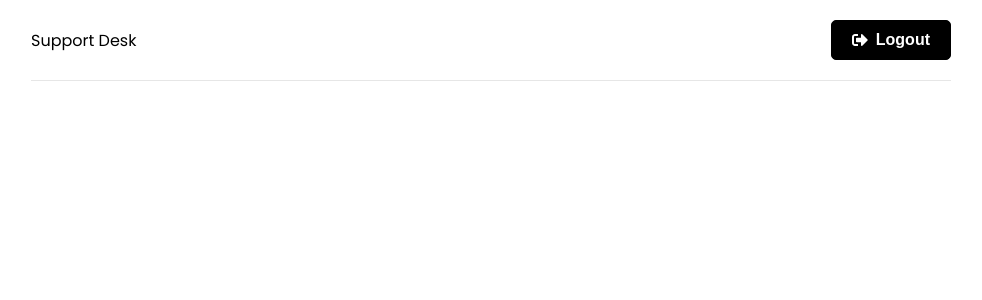
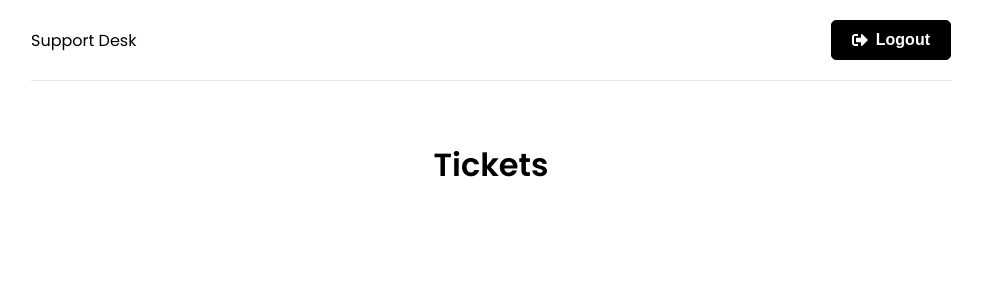
Before and after one commit to tholmes59/support-desk-app, a React (Create React App) app in the folder frontend/: page /tickets in a window 1280 px wide. Before the commit this address had no page. Shown: the top 300 px of the page, without its empty margins (149-1131 px from the left). Built offline with nearby package versions, Linux system fonts and the light colour scheme; no server answers; sample sign-in values are in the browser's storage.

Commit message:
import Tickets page to app.js and assign the tickets route

```diff
--- a/frontend/src/App.js
+++ b/frontend/src/App.js
@@ -8,6 +8,7 @@ import Login from "./pages/Login";
 import Register from "./pages/Register";
 import NewTicket from "./pages/NewTicket";
 import PrivateRoute from "./components/PrivateRoute";
+import Tickets from "./pages/Tickets";
 
 function App() {
   return (
@@ -22,6 +23,9 @@ function App() {
             <Route path="/new-ticket" element={<PrivateRoute />}>
               <Route path="/new-ticket" element={<NewTicket />} />
             </Route>
+            <Route path="/tickets" element={<PrivateRoute />}>
+              <Route path="/tickets" element={<Tickets />} />
+            </Route>
           </Routes>
         </div>
       </Router>
```
